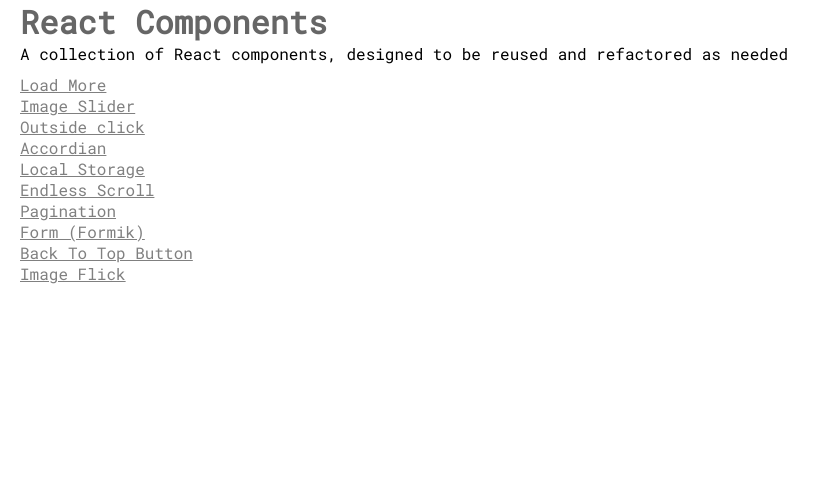
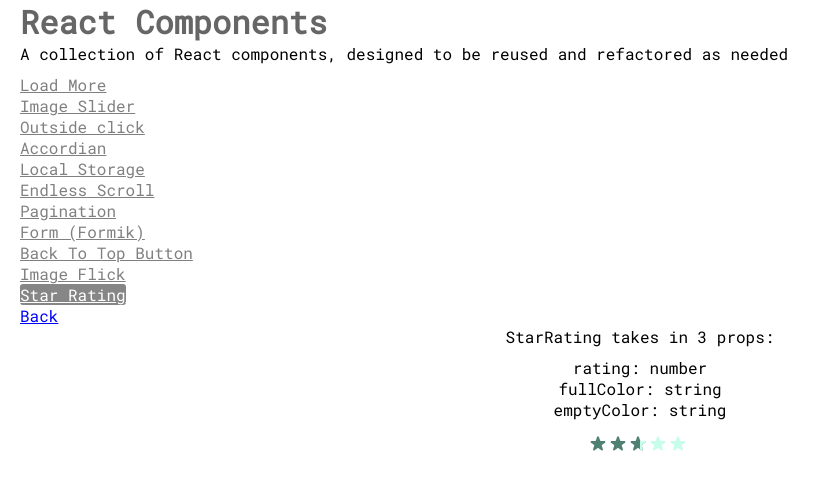
Before and after one commit to ChrisCooper0/react-components, a React (Create React App) app: page /star-rating in a window 1280 px wide. Shown: the top 490 px of the page, without its empty margins (0-830 px from the left). Built offline with nearby package versions, Linux system fonts and the light colour scheme.

Commit message:
add component

```diff
--- a/src/App.js
+++ b/src/App.js
@@ -16,18 +16,18 @@
 import FormExample from "./components/Form/Form";
 import BackToTopButton from "./components/BackToTop/BackToTop";
 import ImageFlick from "./components/ImageFlick/ImageFlick";
+import StarRating from "./components/StarRating/StarRating";
 
 function App() {
   return (
-    <>
+    <Router>
       <div className="navbar">
-        <Router>
         <Link to="/" className="title">
           <h1>React Components</h1>
         </Link>
         <p>
-            A collection of React components, designed to be reused and
-            refactored as needed
+          A collection of React components, designed to be reused and refactored
+          as needed
         </p>
         <nav>
           <ul>
@@ -81,6 +81,11 @@
                 Image Flick
               </NavLink>
             </li>
+            <li>
+              <NavLink activeClassName="selected" to="/star-rating">
+                Star Rating
+              </NavLink>
+            </li>
           </ul>
         </nav>
         <Routes>
@@ -94,10 +99,19 @@
           <Route path="/form" element={<FormExample />} />
           <Route path="/backtotop" element={<BackToTopButton />} />
           <Route path="/image-flick" element={<ImageFlick />} />
+          <Route
+            path="/star-rating"
+            element={
+              <StarRating
+                rating={2.6}
+                fullColor="#508072"
+                emptyColor="#C8FCEB"
+              />
+            }
+          />
         </Routes>
+      </div>
     </Router>
-      </div>
-    </>
   );
 }
 
--- a/src/components/ImageFlick/ImageFlick.js
+++ b/src/components/ImageFlick/ImageFlick.js
@@ -72,7 +72,9 @@
       <Link className="link" to="/">
         Back
       </Link>
-      <StyledHeader>Click to cycle through images</StyledHeader>
+      <StyledHeader data-testid="header">
+        Click to cycle through images
+      </StyledHeader>
       <StyledWrapper className="wrapper" onClick={handleClick}>
         <StyledImage1
           className="image1"
--- /dev/null
+++ b/src/components/StarRating/IconStar.js
@@ -0,0 +1,69 @@
+import React from "react";
+
+const IconStar = ({
+  width = "20",
+  height = "20",
+  type = "full",
+  fullColor,
+  emptyColor,
+}) => {
+  return (
+    <svg
+      width={`${width}px`}
+      height={`${height}px`}
+      viewBox={`0 0 ${width} ${height}`}
+      version="1.1"
+      xmlns="http://www.w3.org/2000/svg"
+      data-testid="star"
+    >
+      <defs>
+        <clipPath id="star">
+          <path d="M7.04897 0.927017C7.34897 0.00601709 8.65197 0.00601709 8.95097 0.927017L10.021 4.21902C10.0863 4.41951 10.2134 4.5942 10.384 4.71812C10.5547 4.84205 10.7601 4.90886 10.971 4.90902H14.433C15.402 4.90902 15.804 6.14902 15.021 6.71902L12.221 8.75302C12.05 8.87705 11.9227 9.05203 11.8573 9.25287C11.7919 9.45371 11.7918 9.6701 11.857 9.87102L12.927 13.163C13.227 14.084 12.172 14.851 11.387 14.281L8.58697 12.247C8.41618 12.123 8.21053 12.0562 7.99947 12.0562C7.78842 12.0562 7.58277 12.123 7.41197 12.247L4.61197 14.281C3.82797 14.851 2.77397 14.084 3.07297 13.163L4.14297 9.87102C4.20815 9.6701 4.20803 9.45371 4.14264 9.25287C4.07725 9.05203 3.94994 8.87705 3.77897 8.75302L0.979974 6.72002C0.196974 6.15002 0.599974 4.91002 1.56797 4.91002H5.02897C5.24002 4.91007 5.44568 4.84336 5.6165 4.71942C5.78732 4.59548 5.91455 4.42067 5.97997 4.22002L7.04997 0.928017L7.04897 0.927017Z" />
+        </clipPath>
+      </defs>
+      {type === "full" && (
+        <rect
+          x="0"
+          y="0"
+          fill={`${fullColor}`}
+          width="100%"
+          height="100%"
+          clipPath="url(#star)"
+        />
+      )}
+
+      {type === "half" && (
+        <>
+          <rect
+            x="0"
+            y="0"
+            fill={`${fullColor}`}
+            width="100%"
+            height="100%"
+            clipPath="url(#star)"
+          />
+          <rect
+            x="50%"
+            y="0"
+            fill={`${emptyColor}`}
+            width="100%"
+            height="100%"
+            clipPath="url(#star)"
+          />
+        </>
+      )}
+      {type === "empty" && (
+        <rect
+          x="0"
+          y="0"
+          fill={`${emptyColor}`}
+          width="100%"
+          height="100%"
+          clipPath="url(#star)"
+        />
+      )}
+    </svg>
+  );
+};
+
+export default IconStar;
--- /dev/null
+++ b/src/components/StarRating/StarRating.js
@@ -0,0 +1,63 @@
+import React from "react";
+import styled from "styled-components";
+import { Link } from "react-router-dom";
+import IconStar from "./IconStar";
+
+const StarRating = ({ rating, fullColor, emptyColor }) => {
+  let starRatings = [
+    { type: "empty" },
+    { type: "empty" },
+    { type: "empty" },
+    { type: "empty" },
+    { type: "empty" },
+  ];
+
+  let roundedRating = Math.round(rating * 2) / 2;
+
+  for (let i = 0; i < roundedRating; i++) {
+    if (roundedRating % 1 === 0 || roundedRating > i + 0.5) {
+      starRatings.splice(i, 1, { type: "full" });
+    } else {
+      starRatings.splice(i, 1, { type: "half" });
+    }
+  }
+
+  return (
+    <>
+      <Link className="link" to="/">
+        Back
+      </Link>
+      <StyledStarRating>
+        <div className="code">
+          <code>
+            StarRating takes in 3 props:
+            <ul>
+              <li>rating: number</li>
+              <li>fullColor: string</li>
+              <li>emptyColor: string</li>
+            </ul>
+          </code>
+        </div>
+        {[...Array(5)].map((_, i) => {
+          return (
+            <IconStar
+              key={i}
+              type={starRatings[i].type}
+              fullColor={fullColor}
+              emptyColor={emptyColor}
+            />
+          );
+        })}
+      </StyledStarRating>
+    </>
+  );
+};
+
+const StyledStarRating = styled.div`
+  text-align: center;
+  .code {
+    margin-bottom: 1rem;
+  }
+`;
+
+export default StarRating;
```
Also changed, not shown: 2 other files (tests, documents, lock files or other folders). Lines whose indentation alone changed are shown as unchanged.
